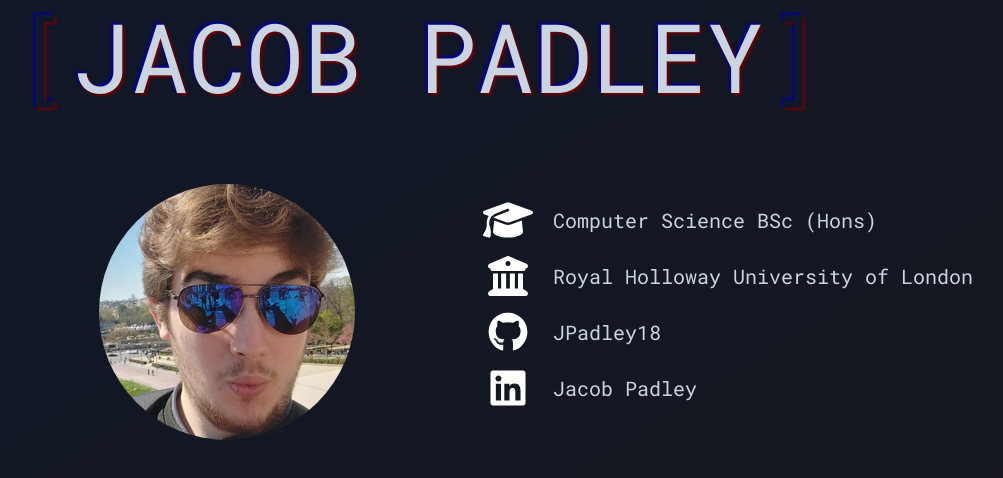
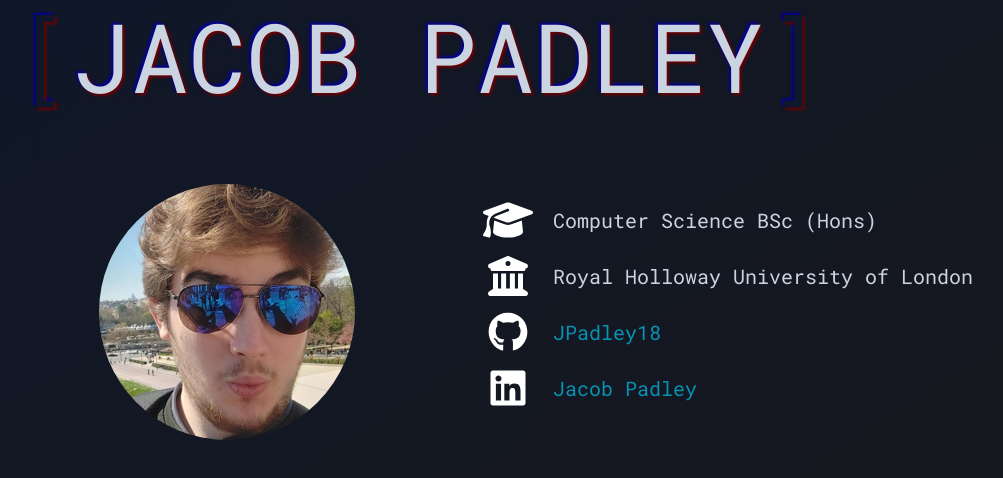
Before and after one commit to JPadley18/jpadley.com, a Next.js app: page / in a window 1280 px wide. Shown: the top 478 px of the page, without its empty margins (221-1224 px from the left). Built offline with nearby package versions, Linux system fonts and the light colour scheme.

Commit message:
Add links to GitHub and LinkedIn

```diff
--- a/components/about-me-card.tsx
+++ b/components/about-me-card.tsx
@@ -17,8 +17,8 @@ export default function AboutMeCard() {
             <div className={`${robotoMono.className} pl-5 sm:pl-0`}>
                 <StatEntry text="Computer Science BSc (Hons)" icon={faGraduationCap} />
                 <StatEntry text="Royal Holloway University of London" icon={faBuildingColumns} />
-                <StatEntry text="JPadley18" icon={faGithub} />
-                <StatEntry text="Jacob Padley" icon={faLinkedin} />
+                <StatEntry text="JPadley18" href="https://github.com/JPadley18" icon={faGithub} />
+                <StatEntry text="Jacob Padley" href="https://www.linkedin.com/in/jacob-padley/" icon={faLinkedin} />
             </div>
         </div>
     )
--- a/components/stat-entry.tsx
+++ b/components/stat-entry.tsx
@@ -1,11 +1,20 @@
 import { FontAwesomeIcon } from "@fortawesome/react-fontawesome"
 import { IconDefinition } from "@fortawesome/free-solid-svg-icons"
 
-export default function StatEntry({ icon, text }: { icon: IconDefinition, text: string }) {
+export default function StatEntry({ icon, text, href="" }: { icon: IconDefinition, text: string, href?: string }) {
+    let innerText: JSX.Element|string
+    if(href != "") {
+        // Is a link
+        innerText = <a target="_blank" rel="noopener noreferrer" className="hover:underline text-cyan-600" href={href}>{text}</a>
+    } else {
+        // Is regular text
+        innerText = text
+    }
+
     return (
         <p className="pt-4 flex items-center text-xl">
             <FontAwesomeIcon icon={icon} size="2x" style={{color:"#FFFFFF"}} className="pr-5" fixedWidth />
-            {text}
+            {innerText}
         </p>
     )
 }
```
